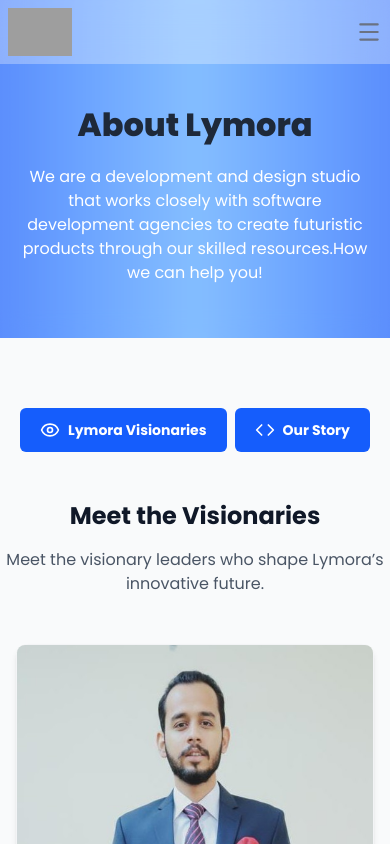
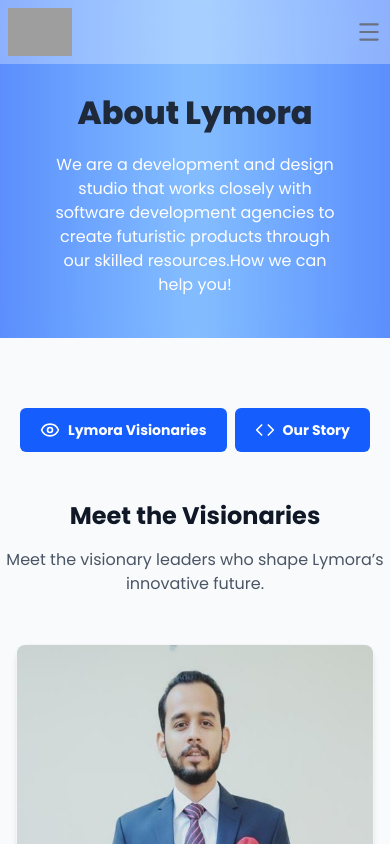
Before and after one commit to Bi7al/Lymora, a React (Vite) app: page /about in a window 390 px wide. Shown: the top 844 px of the page. Built offline with nearby package versions, Linux system fonts and the light colour scheme; grey boxes are pictures that could not be loaded.

Commit message:
AboutUs*

```diff
--- a/src/Pages/AboutUs.jsx
+++ b/src/Pages/AboutUs.jsx
@@ -17,7 +17,7 @@
                 <div className='bg-white/30 backdrop-blur-md w-full h-full flex justify-center items-center p-2.5'>
                     <div className="space-y-4 p-2.5">
                         <h1 className='text-[32px] md:text-[40px] lg:text-5xl font-extrabold text-center text-gray-800 mt-12'>About Lymora</h1>
-                        <p className='text-center mx-auto md:text-xl lg:text-2xl text-white w-full md:w-5/7 lg:w-4/7'>We are a development and design studio that works closely with software development agencies to create futuristic products through our skilled resources.How we can help you!</p>
+                        <p className='text-center mx-auto md:text-xl lg:text-2xl text-white w-10/12 md:w-5/7 lg:w-4/7'>We are a development and design studio that works closely with software development agencies to create futuristic products through our skilled resources.How we can help you!</p>
                     </div>
                 </div>
             </div>
```
